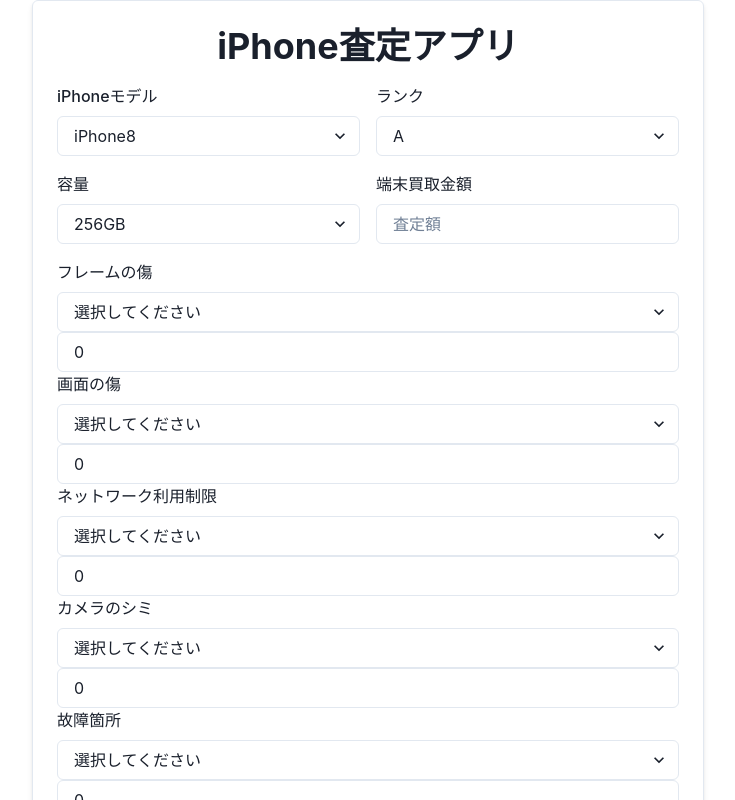
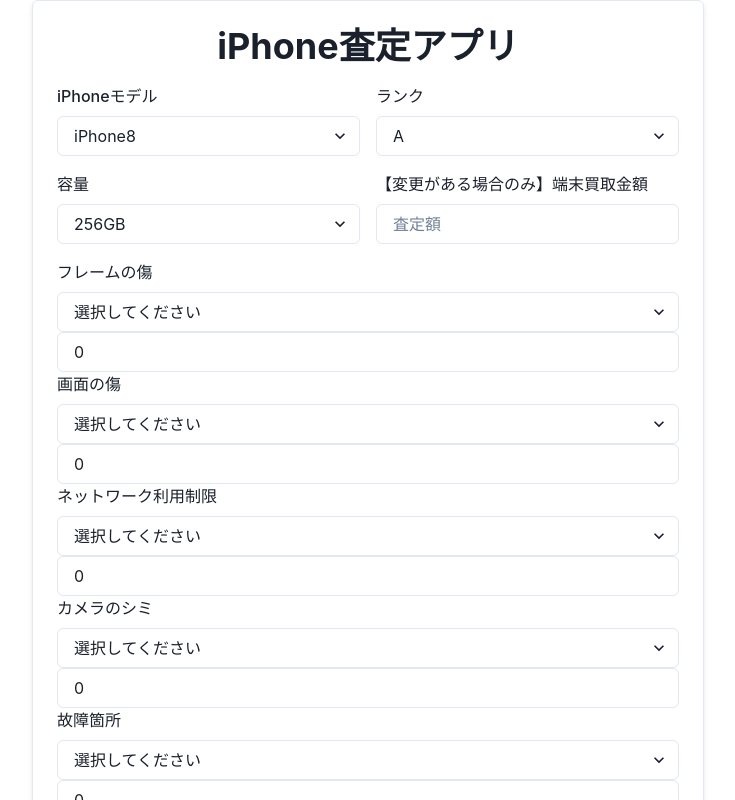
Before and after one commit to nagg4001/rinosma, a React (Create React App) app: page / in a window 1280 px wide. Shown: the top 800 px of the page, without its empty margins (272-1007 px from the left). Built offline with nearby package versions, Linux system fonts and the light colour scheme.

Commit message:
Updated the app with new changes

```diff
--- a/src/App.js
+++ b/src/App.js
@@ -420,7 +420,7 @@
             </Select>
           </FormControl>
           <FormControl>
-            <FormLabel>端末買取金額</FormLabel>
+            <FormLabel>【変更がある場合のみ】端末買取金額</FormLabel>
             <Input
               type="text"
               placeholder="査定額"
```
